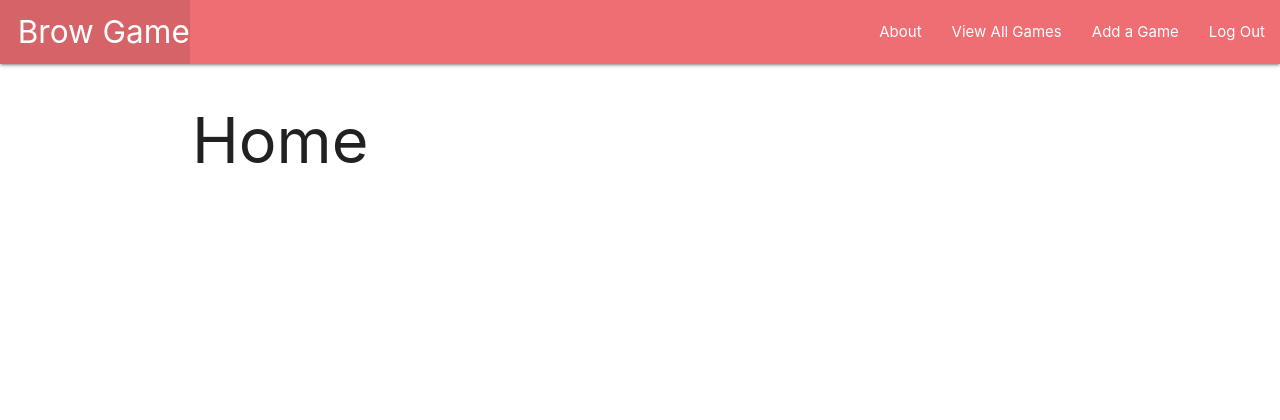
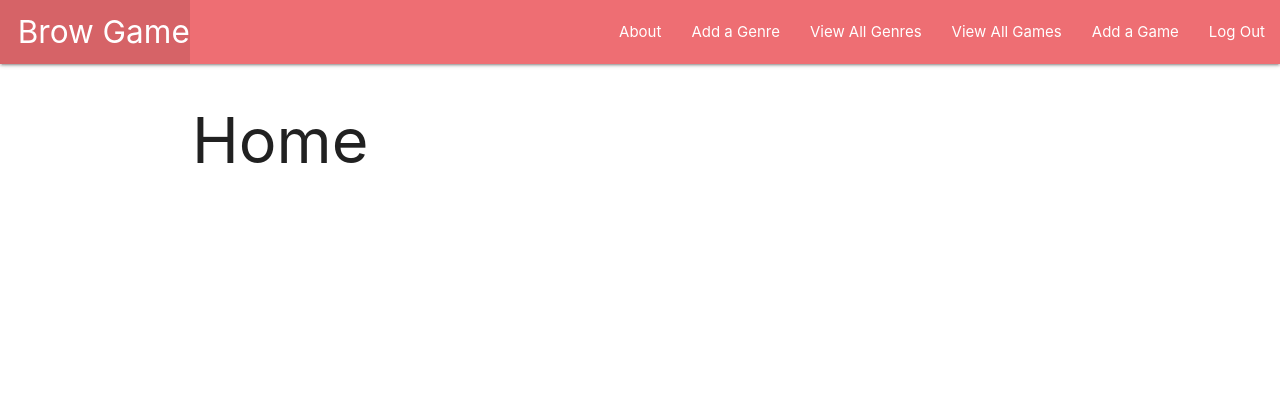
Before and after one commit to karatikidd94/browgames, a Django app: page / in a window 1280 px wide. Shown: the top 420 px of the page. Run offline with Django 4.2, Linux system fonts and the light colour scheme; the visitor is signed in with stand-in values (Sample User, id 1).

Commit message:
genre index and create

```diff
--- a/browgames/settings.py
+++ b/browgames/settings.py
@@ -110,7 +110,7 @@ TIME_ZONE = 'UTC'
 
 USE_I18N = True
 
-USE_TZ = True
+#USE_TZ = True
 
 
 # Static files (CSS, JavaScript, Images)
--- a/main_app/templates/base.html
+++ b/main_app/templates/base.html
@@ -21,6 +21,8 @@
         <ul class="right">
           <li><a href="/about">About</a></li>
           {% if user.is_authenticated %}
+            <li><a href="{% url 'genres_create' %}">Add a Genre</a></li>
+            <li><a href="{% url 'genres_index' %}">View All Genres</a></li>
             <li><a href="/games">View All Games</a></li>
             <li><a href="{% url 'games_create' %}">Add a Game</a></li>
             <li><a href="{% url 'logout' %}">Log Out</a></li>
--- a/main_app/urls.py
+++ b/main_app/urls.py
@@ -11,5 +11,7 @@ urlpatterns = [
     path('games/<int:pk>/delete/', views.GameDelete.as_view(), name='games_delete'),
     path('games/<int:game_id>/add_comment/', views.add_comment, name='add_comment'),
     path('games/<int:game_id>/assoc_genre/<int:genre_id>/', views.assoc_genre, name='assoc_genre'),
+    path('genres/', views.GenreList.as_view(), name='genres_index'),
+    path('genres/create/', views.GenreCreate.as_view(), name='genres_create'),
     path('accounts/signup/', views.signup, name='signup'),
 ]
--- a/main_app/views.py
+++ b/main_app/views.py
@@ -1,5 +1,6 @@
 from django.shortcuts import render, redirect
 from django.views.generic.edit import CreateView, UpdateView, DeleteView
+from django.views.generic import ListView
 from . models import Game, Genre
 from .forms import CommentForm
 from django.contrib.auth import login
@@ -30,7 +31,7 @@ def games_detail(request, game_id):
   return render(request, 'games/detail.html', {
     'game': game,
     'comment_form': comment_form,
-    'genres_game_doesnt_have': genres_game_doesnt_have
+    'genres': genres_game_doesnt_have
   })
 
 def assoc_genre(request, game_id, genre_id):
@@ -69,6 +70,14 @@ def add_comment(request, game_id):
         new_comment.save()
     return redirect('detail', game_id=game_id)
 
+class GenreList(LoginRequiredMixin, ListView):
+    model = Genre
+
+class GenreCreate(LoginRequiredMixin, CreateView):
+    model = Genre
+    fields = '__all__'
+    success_url = '/genres/'
+
 def signup(request):
   error_message = ''
   if request.method == 'POST':
```
Also changed, not shown: main_app/templates/main_app/genre_form.html (added, +14 -0 lines), main_app/templates/main_app/genre_list.html (added, +15 -0 lines).
